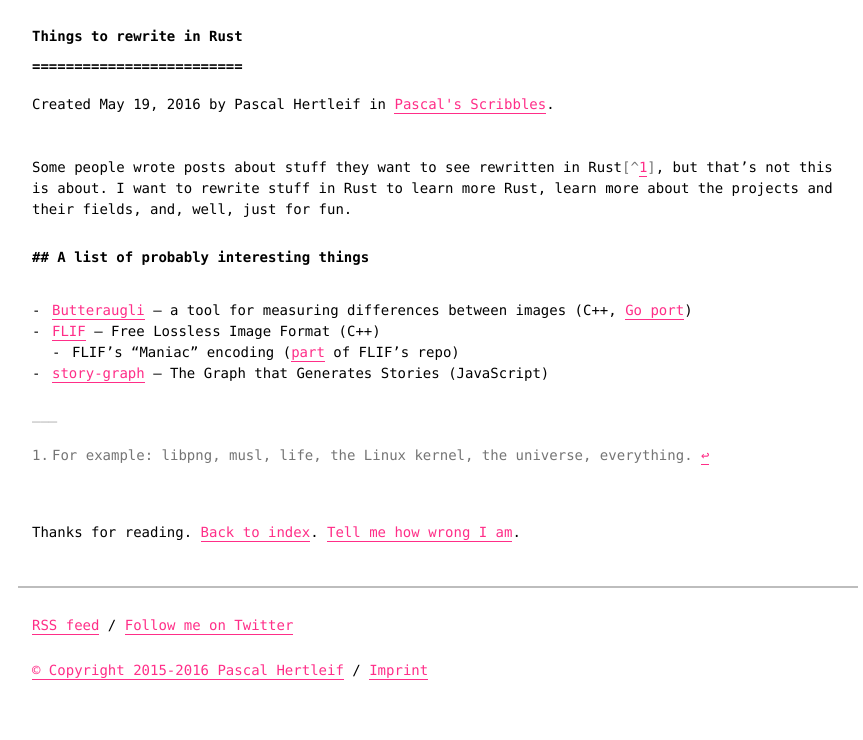
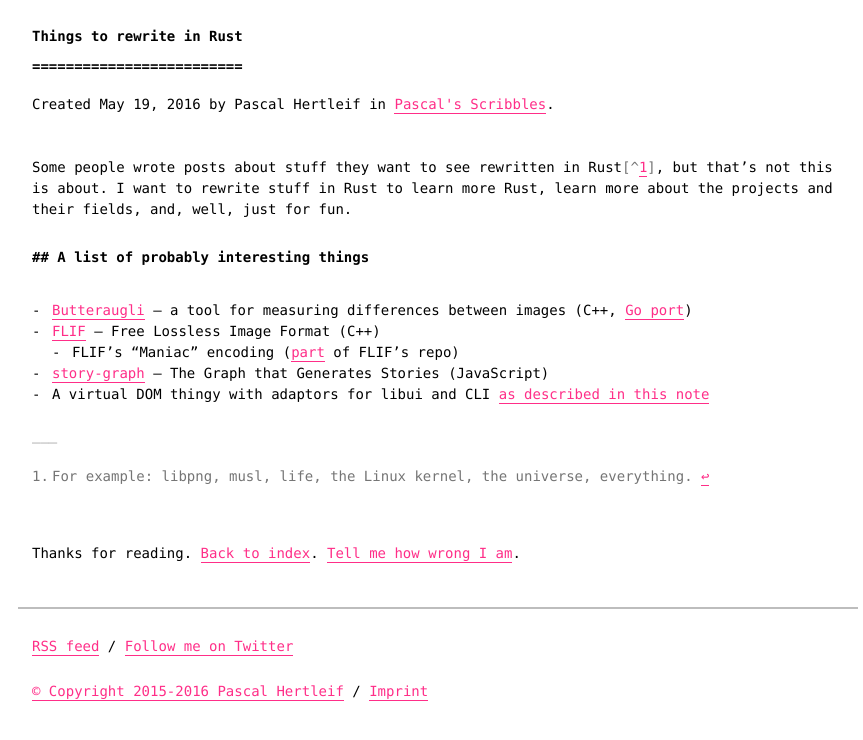
Before and after one commit to killercup/scribbles, a Jekyll site: the page built from _posts/2016-05-19-things-to-rewrite-in-rust.md, in a window 1280 px wide. Shown: the top 740 px of the page, without its empty margins (202-1065 px from the left). Built offline with Jekyll 4.4.1, drawn with Linux system fonts in a browser that asks for light colours.

Commit message:
Crosslinks are good

```diff
--- a/_posts/2016-05-19-things-to-rewrite-in-rust.md
+++ b/_posts/2016-05-19-things-to-rewrite-in-rust.md
@@ -10,5 +10,6 @@
 
 - [Butteraugli](https://github.com/google/butteraugli) – a tool for measuring differences between images (C++, [Go port](https://github.com/jasonmoo/go-butteraugli))
 - [FLIF](https://github.com/FLIF-hub/FLIF) – Free Lossless Image Format (C++)
-	- FLIF's "Maniac" encoding ([part](https://github.com/FLIF-hub/FLIF/tree/0f0041079dba5195ea88235ba6ff1656b16dfc47/src/maniac) of FLIF's repo)
+  - FLIF's "Maniac" encoding ([part](https://github.com/FLIF-hub/FLIF/tree/0f0041079dba5195ea88235ba6ff1656b16dfc47/src/maniac) of FLIF's repo)
 - [story-graph](https://github.com/incrediblesound/story-graph) – The Graph that Generates Stories (JavaScript)
+- A virtual DOM thingy with adaptors for libui and CLI [as described in this note]({% post_url 2016-07-23-impl-virtual-dom-cli-libui %})
```
